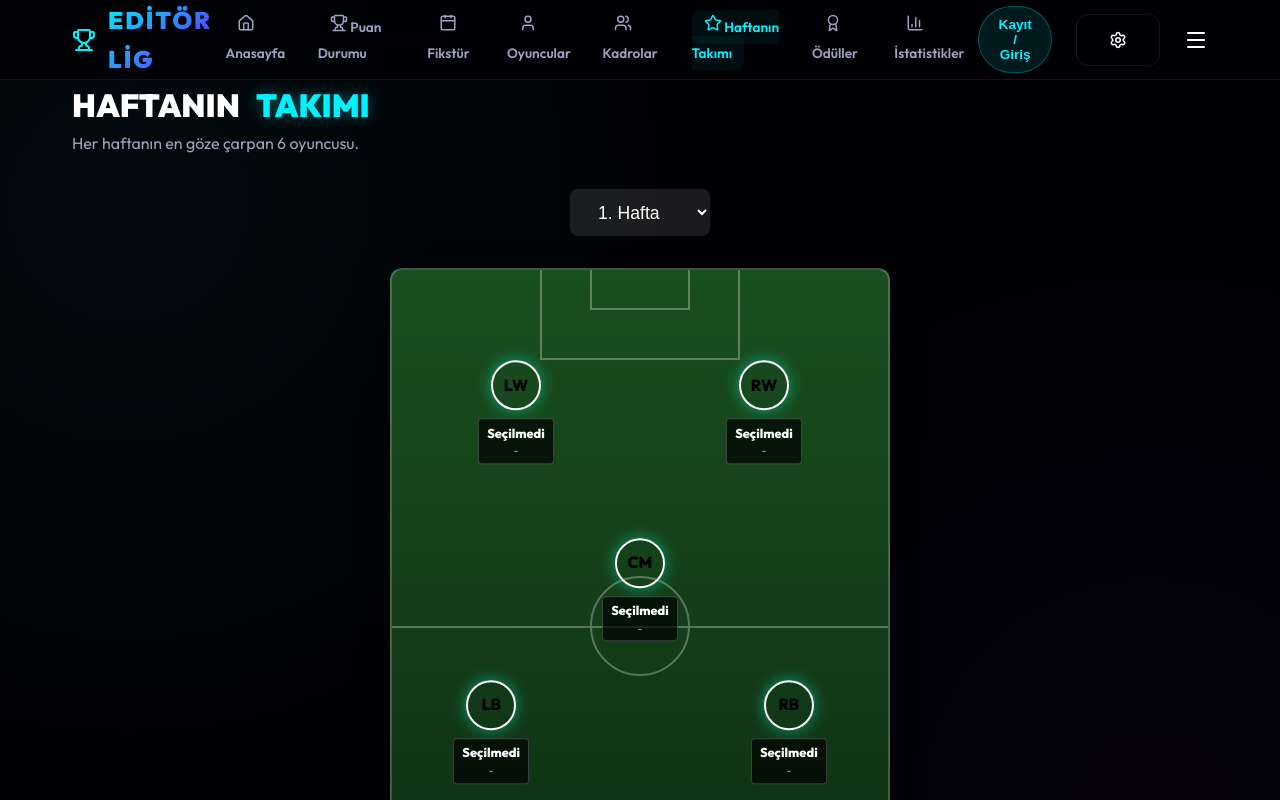
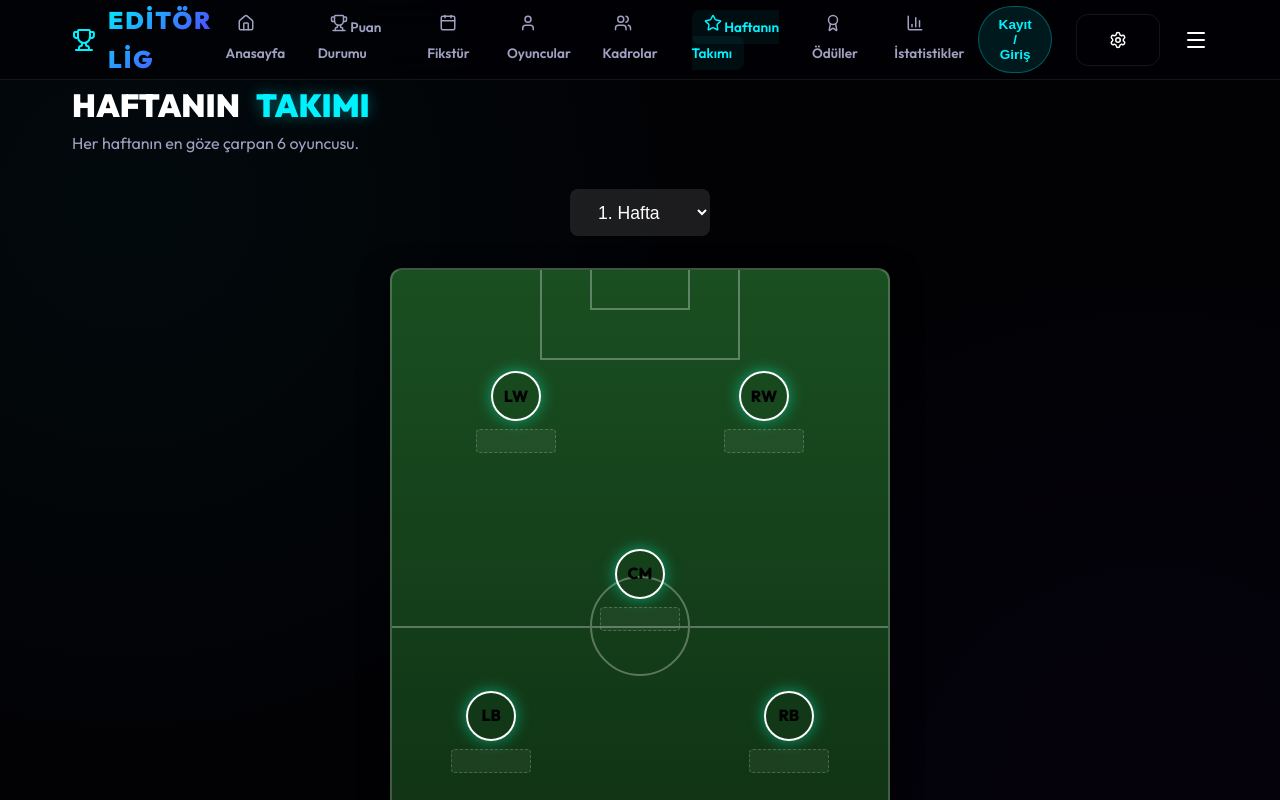
Before and after one commit to zeustrabzon61-collab/editor-lig-site, a React (Vite) app: page /haftanin-takimi in a window 1280 px wide. Shown: the top 800 px of the page. Built offline with nearby package versions, Linux system fonts and the light colour scheme.

Commit message:
Add files via upload

```diff
--- a/src/components/Hero.jsx
+++ b/src/components/Hero.jsx
@@ -9,7 +9,7 @@ const Hero = () => {
         <div className="hero-badge animate-float">EDİTÖR LİG BAŞLIYOR</div>
         <h1 className="hero-title">REKABETİN <span className="gradient-text">YENİ DÜNYASI</span></h1>
         <p className="hero-subtitle">
-          4 Dev takım, 16 haftalık amansız mücadele ve tek bir şampiyon.
+          4 Dev takım, 12 haftalık amansız mücadele ve tek bir şampiyon.
           Saha seni bekliyor.
         </p>
 
@@ -28,11 +28,11 @@ const Hero = () => {
             <p>Dev Takım</p>
           </div>
           <div className="h-stat-item">
-            <h3 className="neon-text">16</h3>
+            <h3 className="neon-text">12</h3>
             <p>Haftalık Lig</p>
           </div>
           <div className="h-stat-item">
-            <h3 className="neon-text">16</h3>
+            <h3 className="neon-text">12</h3>
             <p>MAÇ</p>
           </div>
         </div>
--- a/src/pages/Awards.jsx
+++ b/src/pages/Awards.jsx
@@ -1,42 +1,30 @@
 import React from 'react';
-import { getStorageData } from '../utils/storage';
 import { Trophy, Star, Shield, Zap } from 'lucide-react';
 
 const Awards = () => {
-  const { players } = getStorageData();
-
-  // Calculate potential winners based on stats
-  const goldenBoot = [...players].sort((a, b) => b.goals - a.goals)[0];
-  const goldenGlove = [...players].sort((a, b) => b.saves - a.saves)[0];
-  const ballonDor = [...players].sort((a, b) => (b.goals * 2 + b.assists + b.interceptions * 0.5) - (a.goals * 2 + a.assists + a.interceptions * 0.5))[0];
-
   const awardCategories = [
     {
       id: 'ballondor',
       title: "Ballon d'Or",
       icon: <Star size={32} color="#ffd700" />,
-      winner: ballonDor || { name: 'Bilinmiyor', team: '-' },
       description: "Sezonun en etkili ve en yüksek performans gösteren oyuncusu."
     },
     {
       id: 'goldenboot',
       title: "Altın Ayakkabı",
       icon: <Trophy size={32} color="#ff9900" />,
-      winner: goldenBoot || { name: 'Bilinmiyor', team: '-' },
       description: "Ligin gol kralı."
     },
     {
       id: 'goldenglove',
       title: "Altın Eldiven",
       icon: <Shield size={32} color="#00ccff" />,
-      winner: goldenGlove || { name: 'Bilinmiyor', team: '-' },
       description: "Kalesini en çok gole kapatan ve en çok kurtarış yapan kaleci."
     },
     {
       id: 'puskas',
       title: "Puskas Ödülü",
       icon: <Zap size={32} color="#ff3366" />,
-      winner: { name: 'Yakında', team: 'Oylama Bekleniyor' },
       description: "Sezonun en estetik ve unutulmaz golü."
     }
   ];
@@ -45,7 +33,7 @@ const Awards = () => {
     <div className="page-container container">
       <h2 className="section-title">Lig <span className="neon-text">Ödülleri</span></h2>
       <p style={{ color: 'var(--text-secondary)', marginBottom: '3rem' }}>
-        Sezon sonunda sahiplerini bulacak olan prestijli ödüller ve adaylar.
+        Sezon sonunda sahiplerini bulacak olan prestijli ödüller. Kazananlar lig bitiminde açıklanacaktır.
       </p>
 
       <div style={{
@@ -81,9 +69,9 @@ const Awards = () => {
               paddingTop: '1.5rem',
               borderTop: '1px solid rgba(255,255,255,0.1)'
             }}>
-              <div style={{ fontSize: '0.8rem', color: 'var(--primary-color)', textTransform: 'uppercase', letterSpacing: '1px', marginBottom: '0.5rem' }}>Güncel Lider</div>
-              <div style={{ fontSize: '1.2rem', fontWeight: 'bold', color: '#fff' }}>{award.winner.name}</div>
-              <div style={{ color: 'var(--text-secondary)', fontSize: '0.9rem' }}>{award.winner.team}</div>
+              <div style={{ fontSize: '0.8rem', color: 'var(--primary-color)', textTransform: 'uppercase', letterSpacing: '1px', marginBottom: '0.5rem' }}>Durum</div>
+              <div style={{ fontSize: '1.2rem', fontWeight: 'bold', color: '#fff' }}>Sezon Sonu Açıklanacak</div>
+              <div style={{ color: 'var(--text-secondary)', fontSize: '0.9rem' }}>Adaylar Değerlendiriliyor</div>
             </div>
           </div>
         ))}
--- a/src/pages/TeamOfTheWeek.jsx
+++ b/src/pages/TeamOfTheWeek.jsx
@@ -3,7 +3,10 @@ import { getStorageData } from '../utils/storage';
 
 const TeamOfTheWeek = () => {
   const [selectedWeek, setSelectedWeek] = useState(1);
-  const { players } = getStorageData();
+  const { players, matches: storedMatches } = getStorageData();
+
+  // Haftada 2 maç olduğu varsayımıyla (4 takım)
+  const isPlayed = storedMatches.length >= selectedWeek * 2;
 
   // Demo amaçlı, genel istatistiklere göre mevkideki en iyi oyuncuyu seçiyoruz
   // Gerçek uygulamada bu haftalık maç verilerinden filtrelenmelidir.
@@ -54,6 +57,7 @@ const TeamOfTheWeek = () => {
       }}>
         {player.position}
       </div>
+      {isPlayed ? (
         <div style={{
           background: 'rgba(0,0,0,0.7)',
           padding: '0.2rem 0.5rem',
@@ -68,6 +72,15 @@ const TeamOfTheWeek = () => {
             {player.team}
           </div>
         </div>
+      ) : (
+        <div style={{
+          background: 'rgba(255,255,255,0.05)',
+          height: '24px',
+          width: '80px',
+          borderRadius: '4px',
+          border: '1px dashed rgba(255,255,255,0.2)'
+        }}></div>
+      )}
     </div>
   );
 
```
Lines whose indentation alone changed are shown as unchanged.
